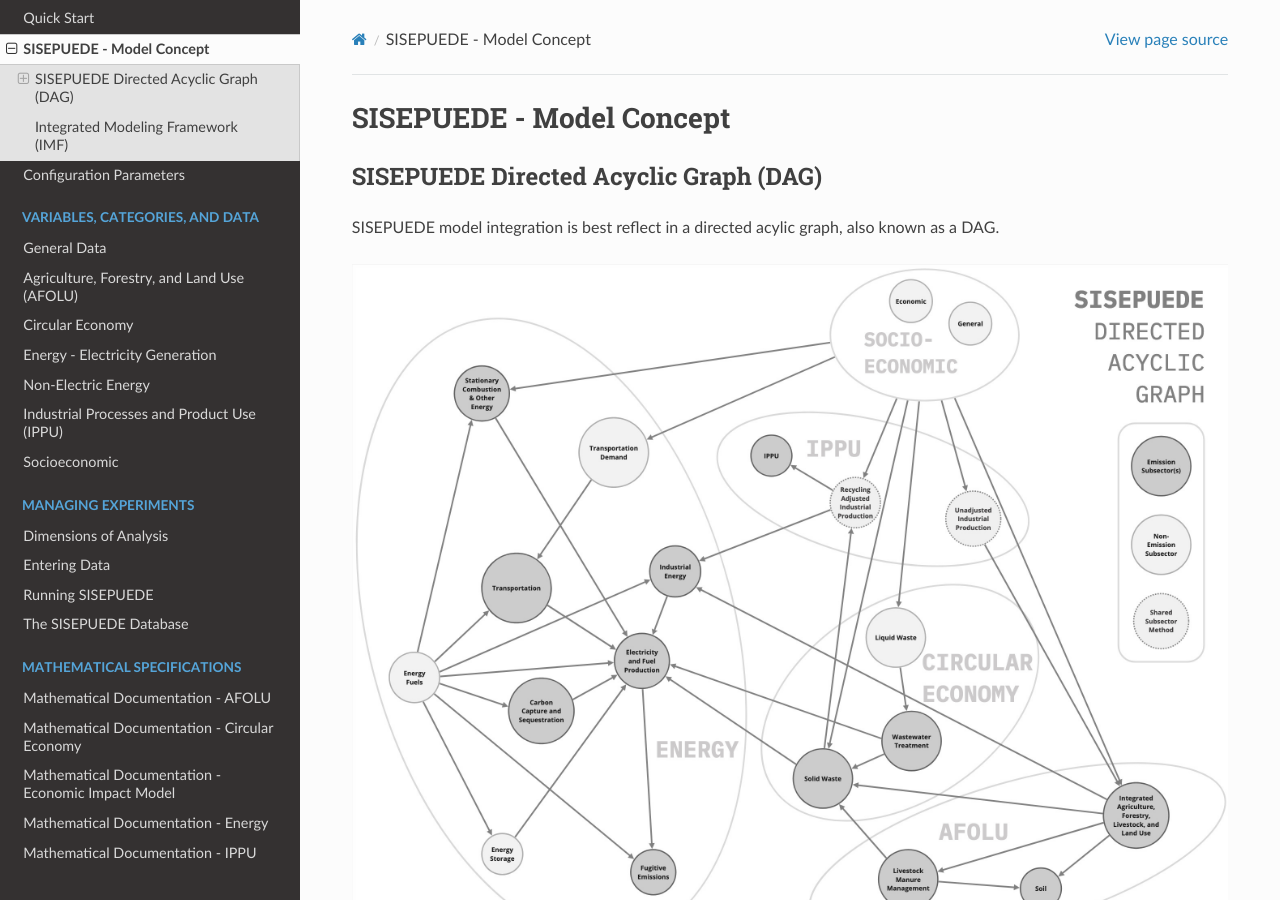
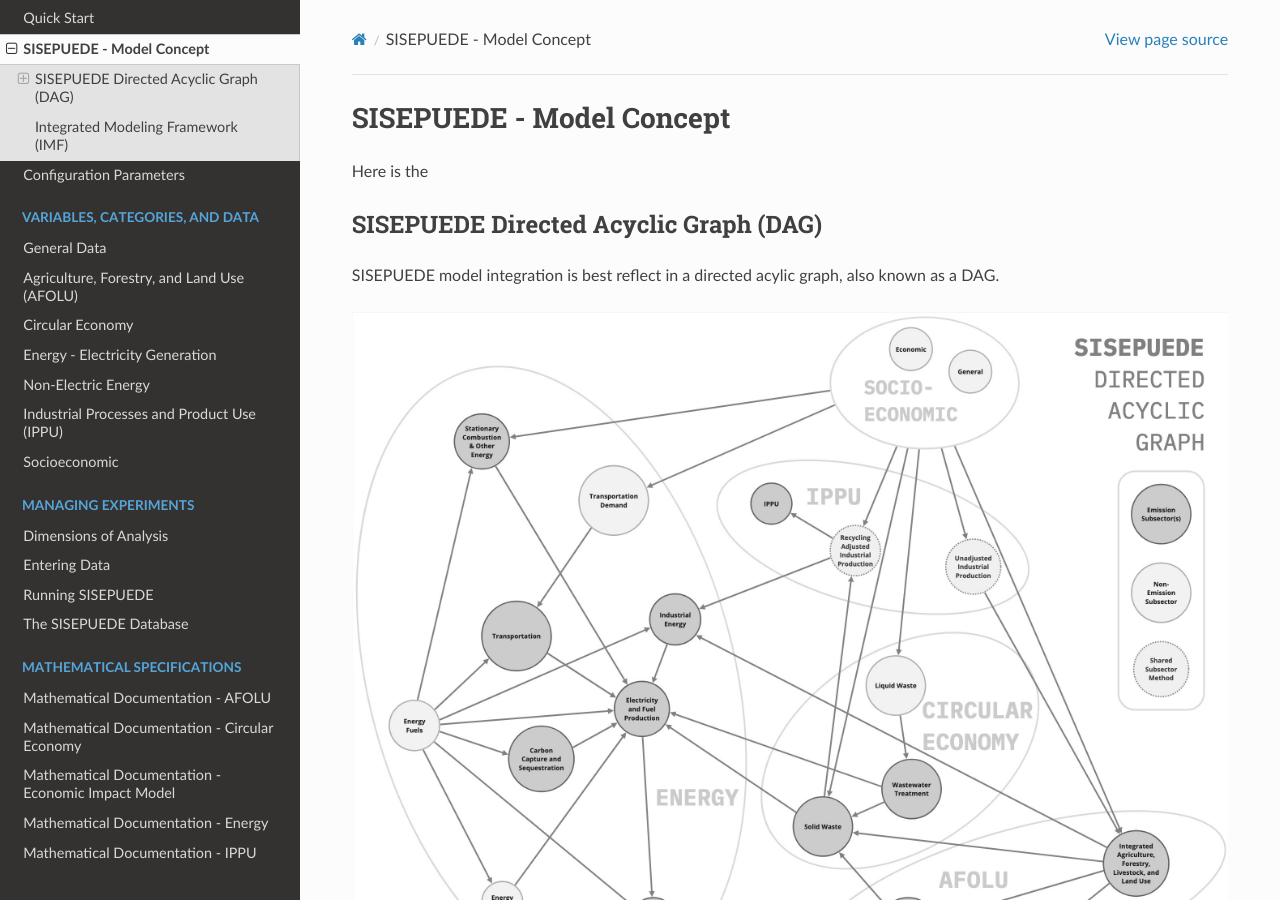
Before and after one commit to jcsyme/sisepuede, a Sphinx documentation site: the page built from docs/source/sisepuede_concept.rst, in a window 1280 px wide and 900 px high. Built offline with Sphinx 7.4.7 and the Read the Docs theme 2.0.0, drawn with Linux system fonts in a browser that asks for light colours.

```diff
--- a/docs/source/sisepuede_concept.rst
+++ b/docs/source/sisepuede_concept.rst
@@ -2,6 +2,7 @@
 SISEPUEDE - Model Concept
 =========================
 
+Here is the
 
 SISEPUEDE Directed Acyclic Graph (DAG)
 ======================================
```
